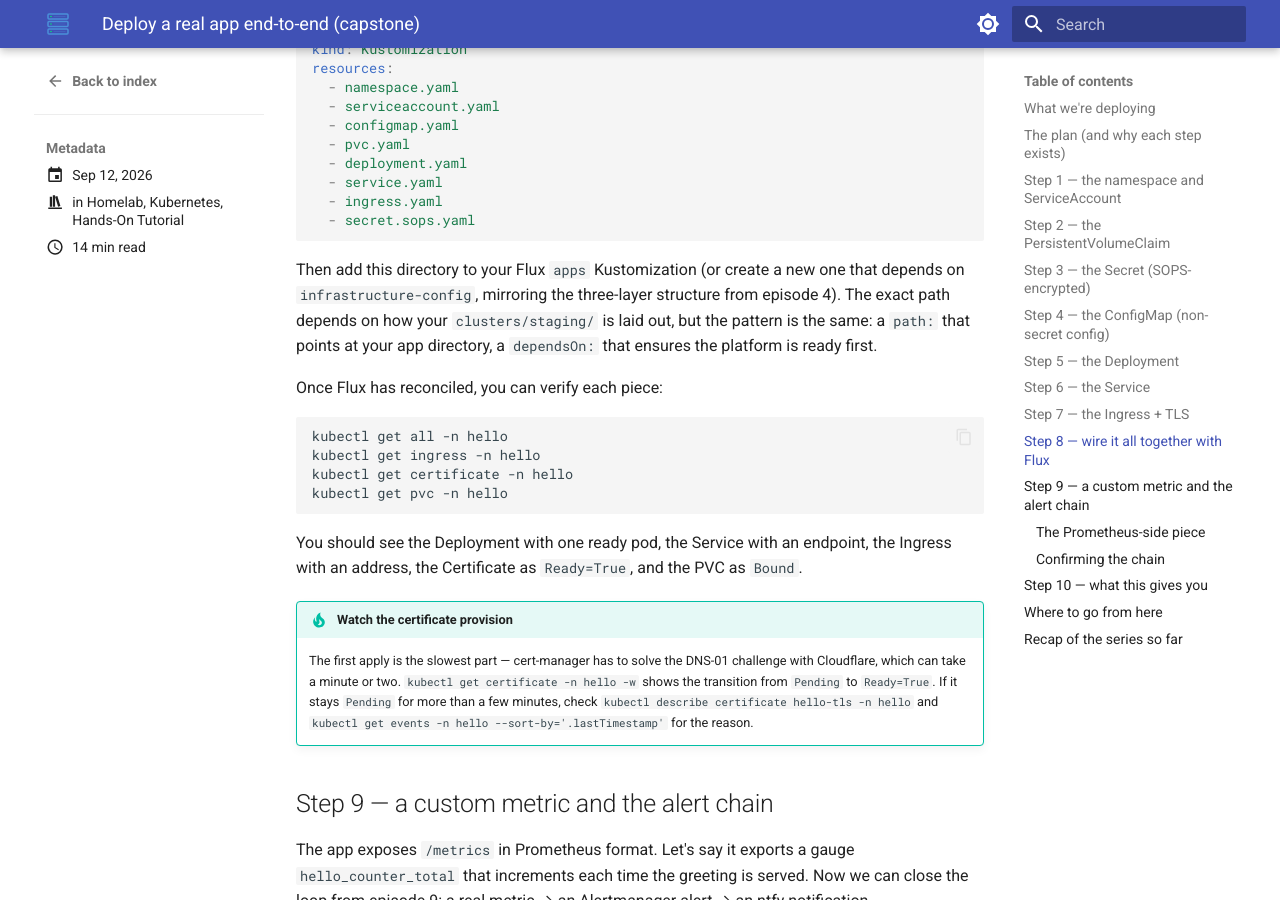
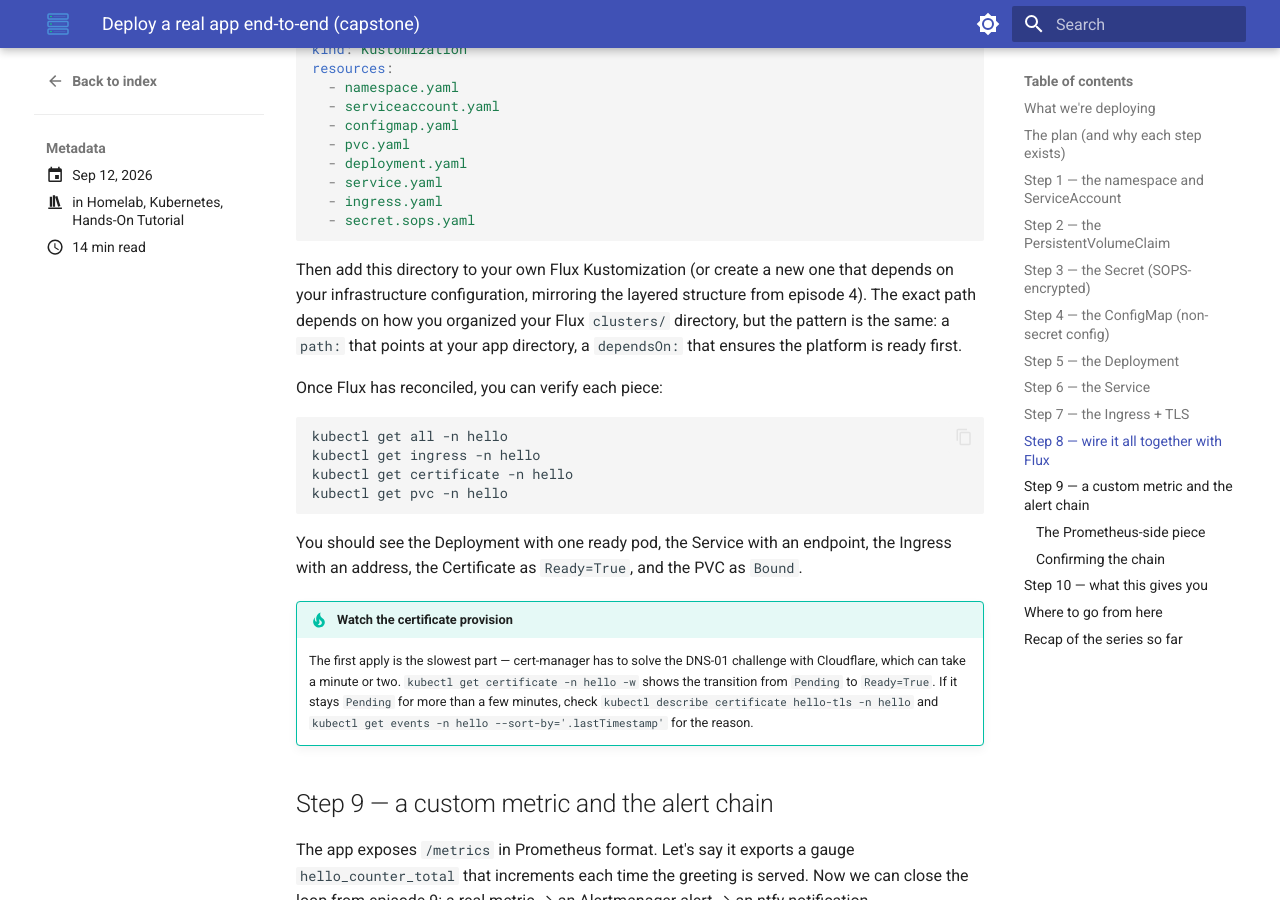
Before and after one commit to shubhamwagh/blog, an MkDocs documentation site: the page built from docs/posts/hands-on-ep11-deploy-app.md, in a window 1280 px wide and 900 px high, scrolled down 9385 px. Built offline with MkDocs 1.6.1 and Material for MkDocs 9.7.7, drawn with Linux system fonts in a browser that asks for light colours; comment, search, counter and statistics services are not loaded.

Commit message:
Fix ep11 draft: resolve link reference + remove homeops-internal path

````diff
--- a/docs/posts/hands-on-ep11-deploy-app.md
+++ b/docs/posts/hands-on-ep11-deploy-app.md
@@ -344,7 +344,7 @@ resources:
   - secret.sops.yaml
 ```
 
-Then add this directory to your Flux `apps` Kustomization (or create a new one that depends on `infrastructure-config`, mirroring the three-layer structure from episode 4). The exact path depends on how your `clusters/staging/` is laid out, but the pattern is the same: a `path:` that points at your app directory, a `dependsOn:` that ensures the platform is ready first.
+Then add this directory to your own Flux Kustomization (or create a new one that depends on your infrastructure configuration, mirroring the layered structure from episode 4). The exact path depends on how you organized your Flux `clusters/` directory, but the pattern is the same: a `path:` that points at your app directory, a `dependsOn:` that ensures the platform is ready first.
 
 Once Flux has reconciled, you can verify each piece:
 
````
